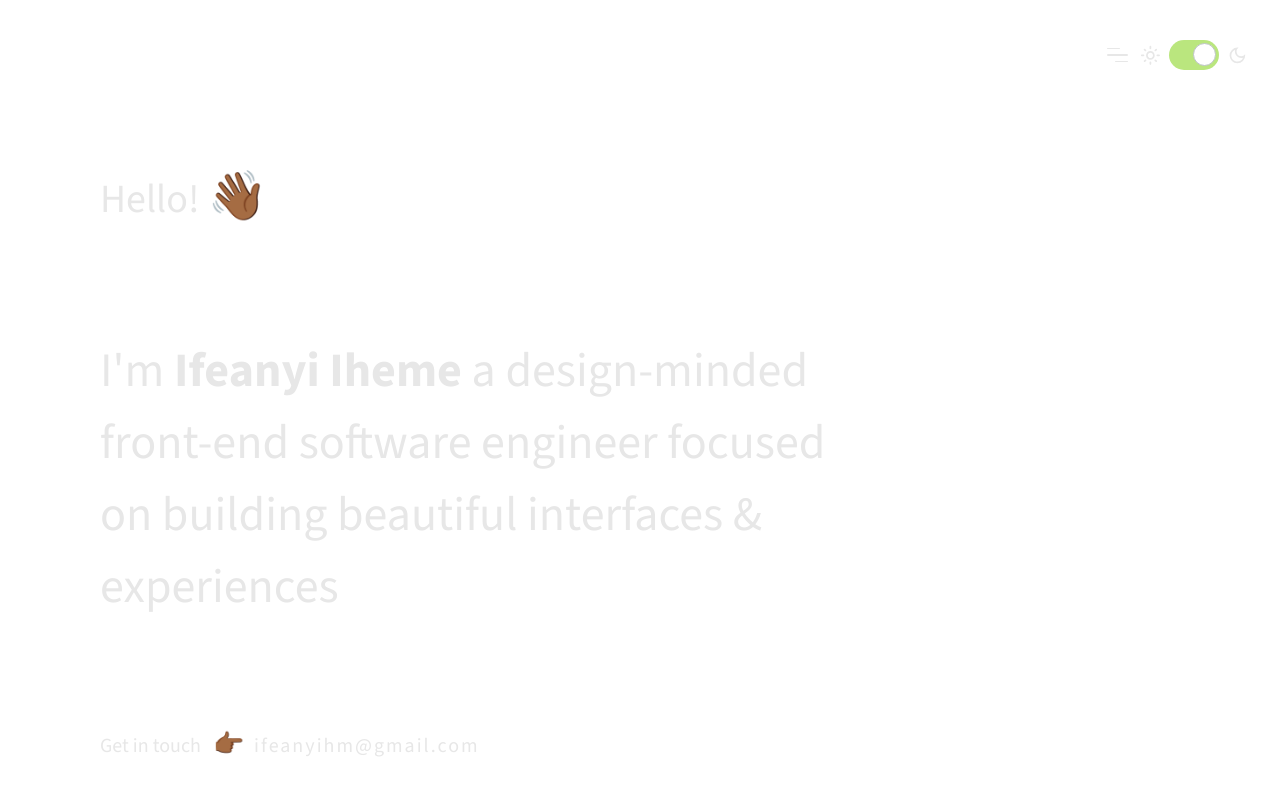
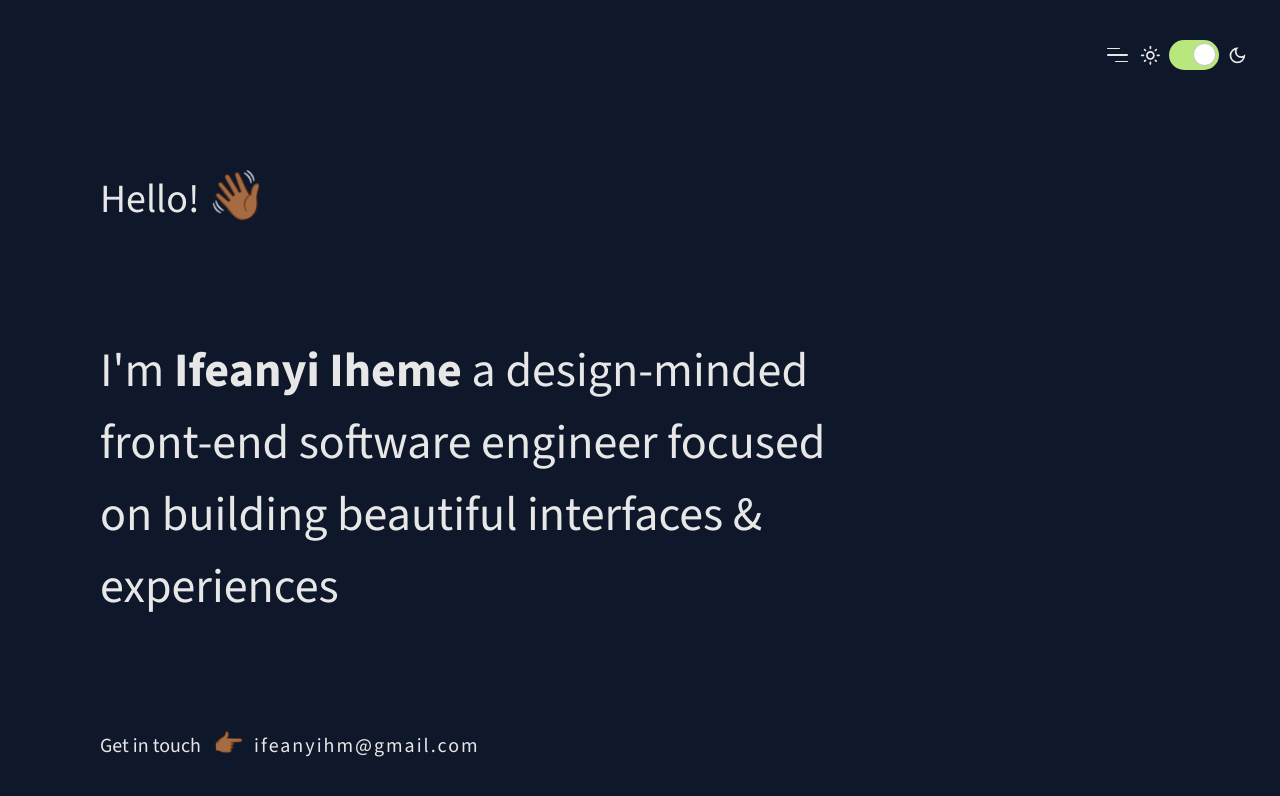
Before and after one commit to ifeanyiHM/ifeanyiiheme, a Next.js app: page / in a window 1280 px wide. Shown: the top 796 px of the page. Built offline with nearby package versions, Linux system fonts and the light colour scheme.

Commit message:
my portfolio

```diff
--- a/app/Styles/globals.css
+++ b/app/Styles/globals.css
@@ -1,12 +1,10 @@
 @tailwind base;
 @tailwind components;
 @tailwind utilities;
-.dark {
-  aspect-ratio: 4/3;
-  background: radial-gradient(circle at calc(var(--x) * 1px) calc(var(--y) * 1px), rgba(59, 130, 246, 0.1), transparent 550px), #0f172a;
-  background-attachment: fixed;
-  position: relative;
-  /* color: #e7e7e7; */
+* {
+  margin: 0;
+  padding: 0;
+  box-sizing: border-box;
 }
 
 .lightMode {
--- a/app/Styles/globals.scss
+++ b/app/Styles/globals.scss
@@ -8,18 +8,18 @@
   box-sizing: border-box;
 }
 
-.dark {
-  aspect-ratio: 4/3;
-  background: radial-gradient(
-      circle at calc(var(--x) * 1px) calc(var(--y) * 1px),
-      rgba(59, 130, 246, 0.1),
-      transparent 550px
-    ),
-    #0f172a;
-  background-attachment: fixed;
-  position: relative;
-  /* color: #e7e7e7; */
-}
+// .dark {
+//   aspect-ratio: 4/3;
+//   background: radial-gradient(
+//       circle at calc(var(--x) * 1px) calc(var(--y) * 1px),
+//       rgba(59, 130, 246, 0.1),
+//       transparent 550px
+//     ),
+//     #0f172a;
+//   background-attachment: fixed;
+//   position: relative;
+//   /* color: #e7e7e7; */
+// }
 
 .lightMode {
   background-color: #fff;
--- a/app/_context/PortfolioContext.tsx
+++ b/app/_context/PortfolioContext.tsx
@@ -15,25 +15,25 @@
 function PortfolioProvider({ children }: PortfolioProviderProps) {
   const [lightMode, setLightMode] = useState(false);
 
-  useEffect(() => {
-    const injectCursorPosition = (event: PointerEvent) => {
-      document.documentElement.style.setProperty(
-        "--x",
-        Math.round(event.clientX).toString()
-      );
-      document.documentElement.style.setProperty(
-        "--y",
-        Math.round(event.clientY).toString()
-      );
-    };
+  // useEffect(() => {
+  //   const injectCursorPosition = (event: PointerEvent) => {
+  //     document.documentElement.style.setProperty(
+  //       "--x",
+  //       Math.round(event.clientX).toString()
+  //     );
+  //     document.documentElement.style.setProperty(
+  //       "--y",
+  //       Math.round(event.clientY).toString()
+  //     );
+  //   };
 
-    document.body.addEventListener("pointermove", injectCursorPosition);
+  //   document.body.addEventListener("pointermove", injectCursorPosition);
 
-    // Cleanup the event listener on component unmount
-    return () => {
-      document.body.removeEventListener("pointermove", injectCursorPosition);
-    };
-  }, []);
+  //   // Cleanup the event listener on component unmount
+  //   return () => {
+  //     document.body.removeEventListener("pointermove", injectCursorPosition);
+  //   };
+  // }, []);
 
   useEffect(() => {
     if (lightMode) {
```
Also changed, not shown: 1 other file (tests, documents, lock files or other folders).
